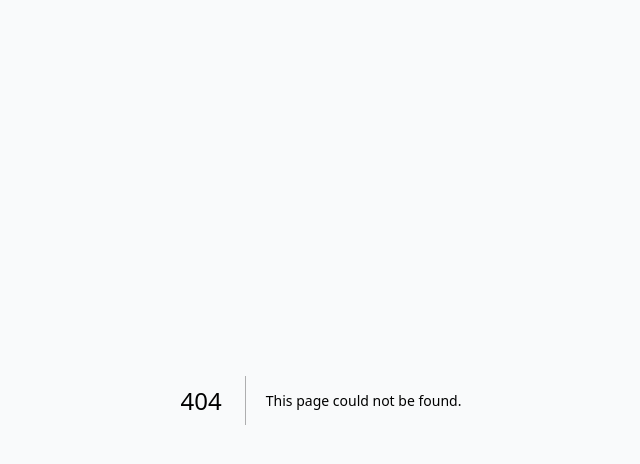
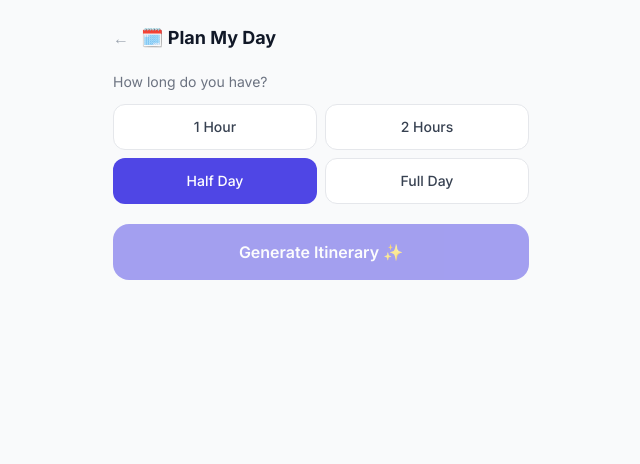
Before and after one commit to fanaman74/ai-travel-advisor, a Next.js app: page /itinerary in a window 1280 px wide. Before the commit this address had no page. Shown: the top 464 px of the page, without its empty margins (319-959 px from the left). Built offline with nearby package versions, Linux system fonts and the light colour scheme; no server answers.

Commit message:
feat: add itinerary, saved places, and streaming chat pages

```diff
--- /dev/null
+++ b/src/app/chat/page.tsx
@@ -0,0 +1,79 @@
+'use client'
+import { useState, useRef, useEffect } from 'react'
+import { useLocation } from '@/hooks/useLocation'
+import Link from 'next/link'
+
+interface Message { role: 'user' | 'assistant'; content: string }
+
+export default function ChatPage() {
+  const { location } = useLocation()
+  const [messages, setMessages] = useState<Message[]>([])
+  const [input, setInput] = useState('')
+  const [streaming, setStreaming] = useState(false)
+  const bottomRef = useRef<HTMLDivElement>(null)
+
+  useEffect(() => { bottomRef.current?.scrollIntoView({ behavior: 'smooth' }) }, [messages])
+
+  async function send() {
+    if (!input.trim() || streaming) return
+    const userMsg = input.trim()
+    setInput('')
+    setMessages(prev => [...prev, { role: 'user', content: userMsg }])
+    setStreaming(true)
+
+    const res = await fetch('/api/chat', {
+      method: 'POST',
+      headers: { 'Content-Type': 'application/json' },
+      body: JSON.stringify({ message: userMsg, locationContext: location, history: messages.slice(-6) }),
+    })
+
+    const reader = res.body?.getReader()
+    const decoder = new TextDecoder()
+    let fullText = ''
+    setMessages(prev => [...prev, { role: 'assistant', content: '' }])
+
+    while (reader) {
+      const { done, value } = await reader.read()
+      if (done) break
+      fullText += decoder.decode(value)
+      setMessages(prev => { const updated = [...prev]; updated[updated.length - 1] = { role: 'assistant', content: fullText }; return updated })
+    }
+    setStreaming(false)
+  }
+
+  return (
+    <div className="flex flex-col h-screen">
+      <div className="flex items-center gap-3 p-4 border-b border-gray-100 bg-white">
+        <Link href="/" className="text-gray-400">←</Link>
+        <h1 className="text-base font-bold text-gray-900">🤖 Travel Assistant</h1>
+        {location && <span className="text-xs text-gray-400 ml-auto">{location.city}</span>}
+      </div>
+      <div className="flex-1 overflow-y-auto p-4 flex flex-col gap-3">
+        {messages.length === 0 && (
+          <div className="text-center py-12">
+            <p className="text-3xl mb-3">🗺️</p>
+            <p className="text-gray-500 text-sm">Ask me anything about your surroundings.</p>
+            <p className="text-gray-400 text-xs mt-1">&quot;What should I do for the next 2 hours?&quot;</p>
+          </div>
+        )}
+        {messages.map((msg, i) => (
+          <div key={i} className={`flex ${msg.role === 'user' ? 'justify-end' : 'justify-start'}`}>
+            <div className={`max-w-[80%] rounded-2xl px-4 py-3 text-sm leading-relaxed ${
+              msg.role === 'user' ? 'bg-indigo-600 text-white rounded-br-sm' : 'bg-white border border-gray-100 text-gray-800 rounded-bl-sm'
+            }`}>
+              {msg.content || (streaming && msg.role === 'assistant' ? '…' : '')}
+            </div>
+          </div>
+        ))}
+        <div ref={bottomRef} />
+      </div>
+      <div className="p-4 border-t border-gray-100 bg-white flex gap-2">
+        <input value={input} onChange={e => setInput(e.target.value)} onKeyDown={e => e.key === 'Enter' && send()}
+          placeholder="Ask your travel assistant…"
+          className="flex-1 border border-gray-200 rounded-xl px-4 py-3 text-sm focus:outline-none focus:border-indigo-400" />
+        <button onClick={send} disabled={streaming || !input.trim()}
+          className="bg-indigo-600 text-white px-4 py-3 rounded-xl text-sm font-medium disabled:opacity-50">Send</button>
+      </div>
+    </div>
+  )
+}
--- /dev/null
+++ b/src/app/itinerary/page.tsx
@@ -0,0 +1,62 @@
+'use client'
+import { useState } from 'react'
+import { useLocation } from '@/hooks/useLocation'
+import { usePreferences } from '@/hooks/useLocalStorage'
+import { ItineraryTimeline } from '@/components/ItineraryTimeline'
+import Link from 'next/link'
+import type { Itinerary } from '@/types'
+
+const DURATIONS = [{ label: '1 Hour', value: 1 }, { label: '2 Hours', value: 2 }, { label: 'Half Day', value: 4 }, { label: 'Full Day', value: 8 }]
+
+export default function ItineraryPage() {
+  const { location } = useLocation()
+  const [preferences] = usePreferences()
+  const [duration, setDuration] = useState(4)
+  const [itinerary, setItinerary] = useState<Itinerary | null>(null)
+  const [loading, setLoading] = useState(false)
+
+  async function generate() {
+    if (!location) return
+    setLoading(true)
+    try {
+      const res = await fetch('/api/itinerary', {
+        method: 'POST',
+        headers: { 'Content-Type': 'application/json' },
+        body: JSON.stringify({ lat: location.latitude, lng: location.longitude, durationHours: duration, preferences, city: location.city }),
+      })
+      const data = await res.json()
+      setItinerary(data)
+    } catch {}
+    setLoading(false)
+  }
+
+  return (
+    <div className="flex flex-col gap-5 p-4 pb-8">
+      <div className="flex items-center gap-3 pt-2">
+        <Link href="/" className="text-gray-400">←</Link>
+        <h1 className="text-lg font-bold text-gray-900">🗓️ Plan My Day</h1>
+      </div>
+      <div>
+        <p className="text-sm text-gray-500 mb-3">How long do you have?</p>
+        <div className="grid grid-cols-2 gap-2">
+          {DURATIONS.map(d => (
+            <button key={d.value} onClick={() => setDuration(d.value)}
+              className={`py-3 rounded-xl text-sm font-medium transition-colors ${duration === d.value ? 'bg-indigo-600 text-white' : 'bg-white border border-gray-200 text-gray-700'}`}>
+              {d.label}
+            </button>
+          ))}
+        </div>
+      </div>
+      <button onClick={generate} disabled={loading || !location}
+        className="w-full bg-indigo-600 text-white py-4 rounded-2xl font-semibold text-base disabled:opacity-50 transition-opacity">
+        {loading ? 'Generating…' : 'Generate Itinerary ✨'}
+      </button>
+      {itinerary && (
+        <div className="bg-white rounded-2xl p-4 shadow-sm border border-gray-100">
+          <h2 className="font-semibold text-gray-900 mb-4">{itinerary.title}</h2>
+          <ItineraryTimeline stops={itinerary.content?.stops ?? []} />
+        </div>
+      )}
+    </div>
+  )
+}
--- /dev/null
+++ b/src/app/saved/page.tsx
@@ -0,0 +1,37 @@
+'use client'
+import { useSavedPlaces } from '@/hooks/useLocalStorage'
+import Link from 'next/link'
+
+export default function SavedPage() {
+  const [saved, setSaved] = useSavedPlaces()
+  const tabs = [
+    { key: 'favorites' as const, label: 'Favorites', icon: '❤️' },
+    { key: 'wishlist' as const, label: 'Wishlist', icon: '🔖' },
+    { key: 'visited' as const, label: 'Visited', icon: '✅' },
+  ]
+  return (
+    <div className="flex flex-col gap-4 p-4 pb-8">
+      <div className="flex items-center gap-3 pt-2">
+        <Link href="/" className="text-gray-400">←</Link>
+        <h1 className="text-lg font-bold text-gray-900">🗂️ Saved Places</h1>
+      </div>
+      {tabs.map(tab => (
+        <div key={tab.key}>
+          <h2 className="text-sm font-semibold text-gray-500 uppercase tracking-wide mb-2">{tab.icon} {tab.label} ({saved[tab.key].length})</h2>
+          {saved[tab.key].length === 0 ? (
+            <p className="text-sm text-gray-400 py-2">Nothing saved yet.</p>
+          ) : (
+            <div className="flex flex-col gap-2">
+              {saved[tab.key].map(id => (
+                <div key={id} className="bg-white rounded-xl p-3 border border-gray-100 flex justify-between items-center">
+                  <span className="text-sm text-gray-700 font-mono text-xs">{id.slice(0, 8)}…</span>
+                  <button onClick={() => setSaved({ ...saved, [tab.key]: saved[tab.key].filter(x => x !== id) })} className="text-red-400 text-xs">Remove</button>
+                </div>
+              ))}
+            </div>
+          )}
+        </div>
+      ))}
+    </div>
+  )
+}
```
